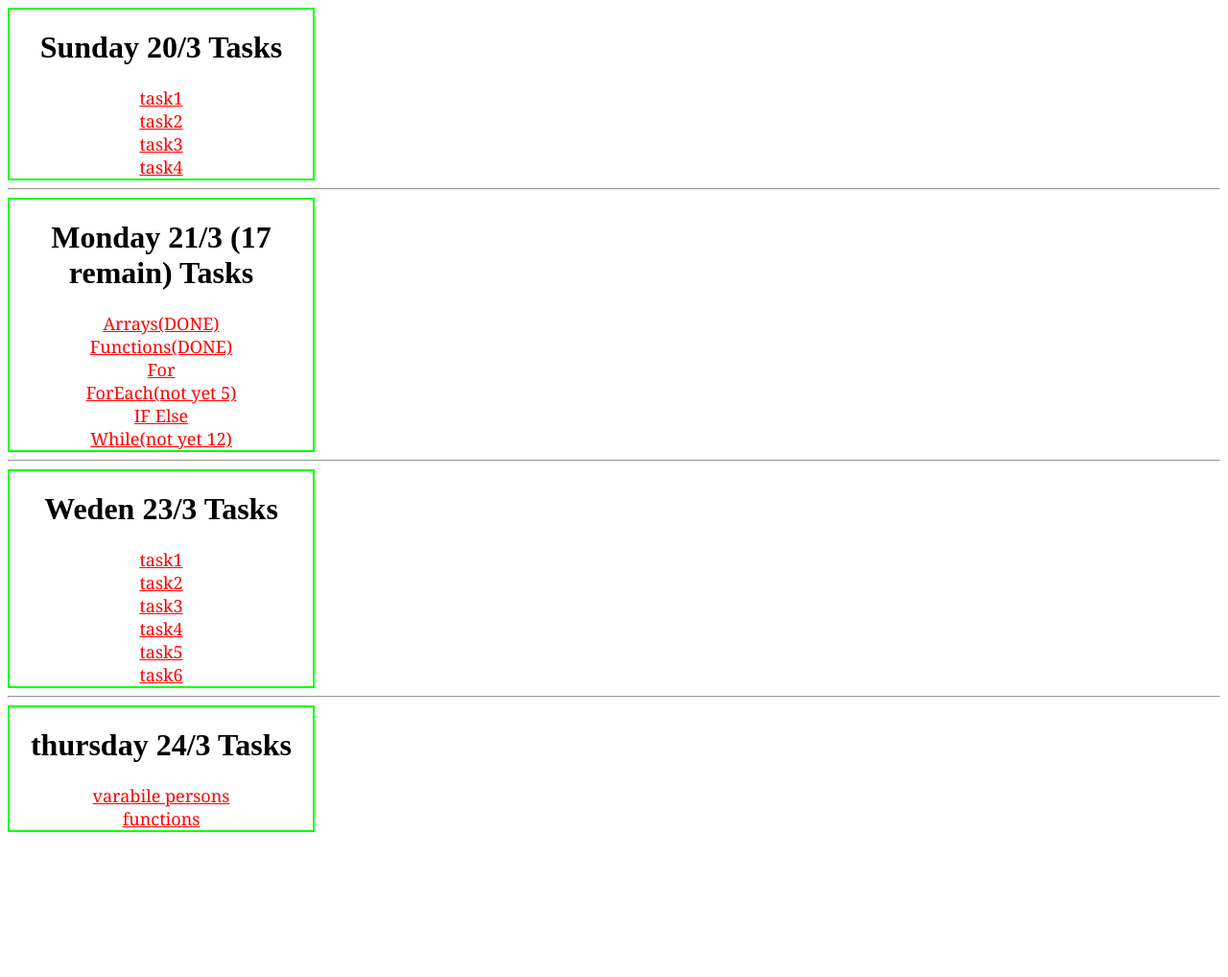
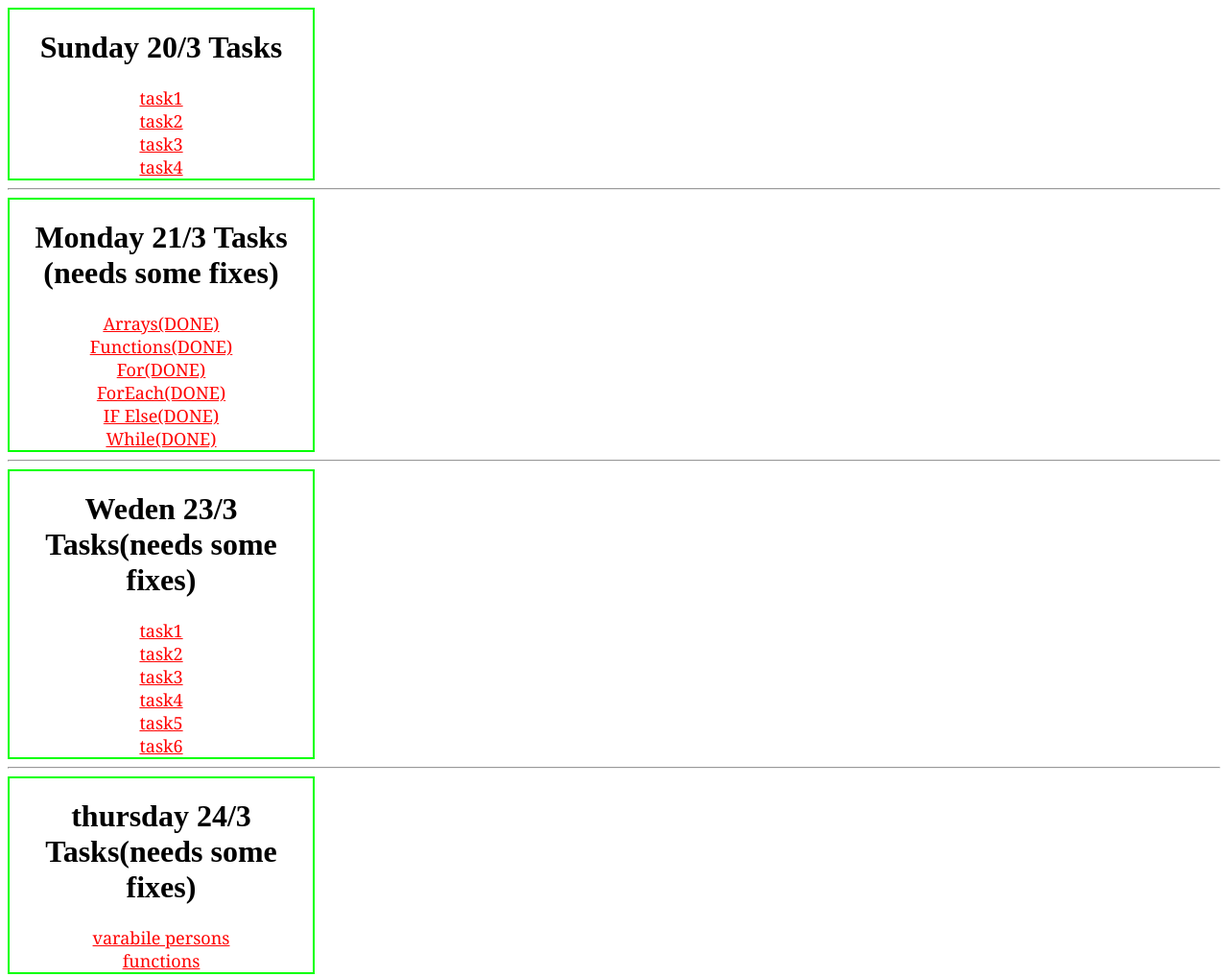
Before and after one commit to 10-anasAllawafeh/js-task, a plain HTML site: page index.html in a window 1280 px wide. Shown: the whole page at 96% size. Before the commit the page ends 875 px from the top, so only its background shows below. Drawn offline with Linux system fonts and the light colour scheme.

Commit message:
change in live link info

```diff
--- a/index.html
+++ b/index.html
@@ -30,17 +30,17 @@
     </div>
 <hr>
     <div>
-        <h1>Monday 21/3 (17 remain) Tasks</h1>
+        <h1>Monday 21/3 Tasks (needs some fixes)</h1>
         <a href="./MON21.3/Arrays/index.html" target="_blank">Arrays(DONE)</a><br>
         <a href="./MON21.3/Functions/index.html" target="_blank">Functions(DONE)</a><br>
-        <a href="./MON21.3/For/index.html" target="_blank">For</a><br>
-        <a href="./MON21.3/For/ForEach/index.html" target="_blank">ForEach(not yet 5)</a><br>
-        <a href="./MON21.3/IF Else/index.html" target="_blank">IF Else</a><br>
-        <a href="./MON21.3/While/index.html" target="_blank">While(not yet 12)</a><br>
+        <a href="./MON21.3/For/index.html" target="_blank">For(DONE)</a><br>
+        <a href="./MON21.3/For/ForEach/index.html" target="_blank">ForEach(DONE)</a><br>
+        <a href="./MON21.3/IF Else/index.html" target="_blank">IF Else(DONE)</a><br>
+        <a href="./MON21.3/While/index.html" target="_blank">While(DONE)</a><br>
     </div>
     <hr>
     <div>
-        <h1>Weden 23/3 Tasks</h1>
+        <h1>Weden 23/3 Tasks(needs some fixes)</h1>
         <a href="./WED23.3/task1/index.html" target="_blank">task1</a><br>
         <a href="./WED23.3/task2/index.html" target="_blank">task2</a><br>
         <a href="./WED23.3/task3/index.html" target="_blank">task3</a><br>
@@ -50,7 +50,7 @@
     </div>
     <hr>
     <div>
-        <h1>thursday 24/3 Tasks</h1>
+        <h1>thursday 24/3 Tasks(needs some fixes)</h1>
         <a href="./THU24.3/varabile persons/index.html" target="_blank">varabile persons</a><br>
         <a href="./THU24.3/functions/index.html" target="_blank">functions</a><br>
 
```
